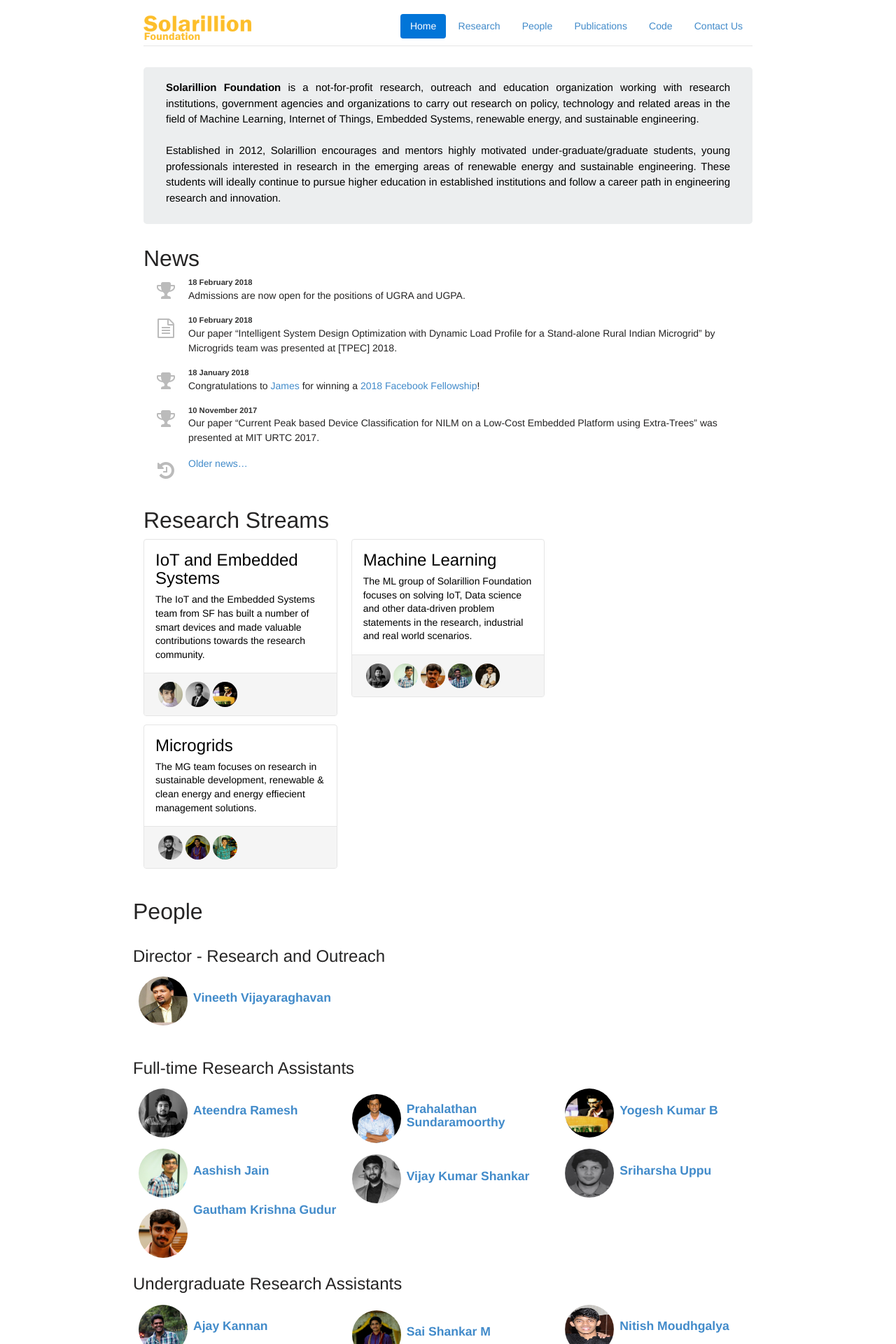
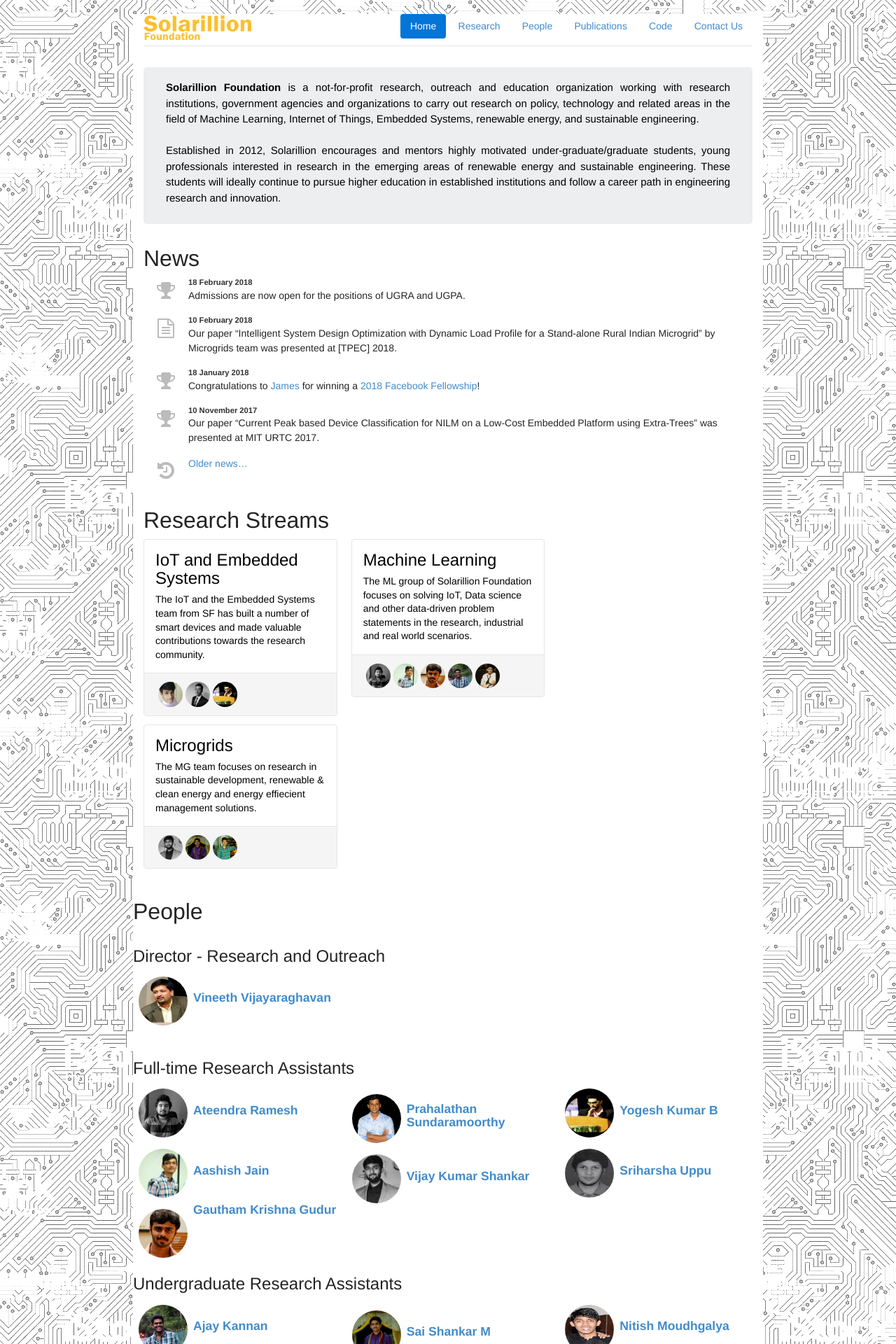
Before and after one commit to prahalath/solarillionfoundation.github.io, a Jekyll site: the page built from index.html, in a window 1280 px wide. Shown: the top 1920 px of the page at 70% size. Built offline with Jekyll 4.4.1, drawn with Linux system fonts in a browser that asks for light colours; nearby versions of some CDN libraries; Markdown is read by kramdown in place of the engine named in the settings.

Commit message:
Background image updated -dk

```diff
--- a/css/sampa.scss
+++ b/css/sampa.scss
@@ -23,6 +23,8 @@
   font-size: $base-font-size;
   font-weight: 400;
   background-color: rgb(255, 255, 255);
+  background-image: url("../img/Circuit2.jpg");
+  background-repeat: repeat-xy;
 }
 
 a:hover {
@@ -211,6 +213,7 @@
 @media (min-width: 768px) {
     .container {
         max-width: 900px;
+        background: white;
     }
 
     .card-columns { @include columns(3); }
```
Also changed, not shown: img/Circuit2.jpg (added), 1 other file.
